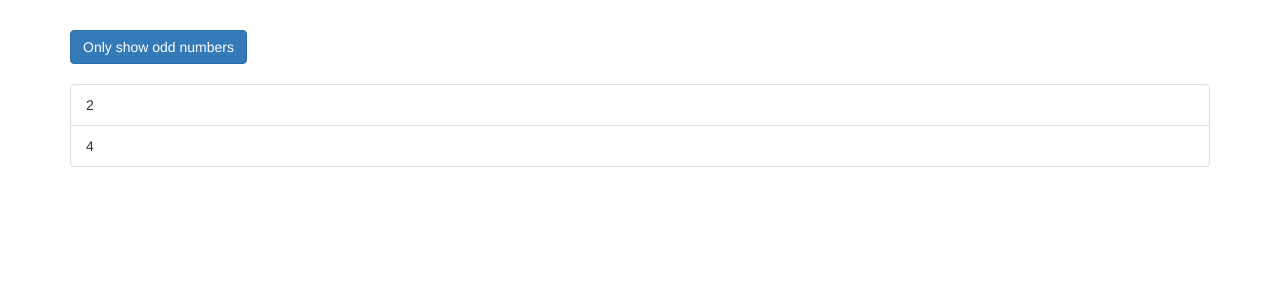
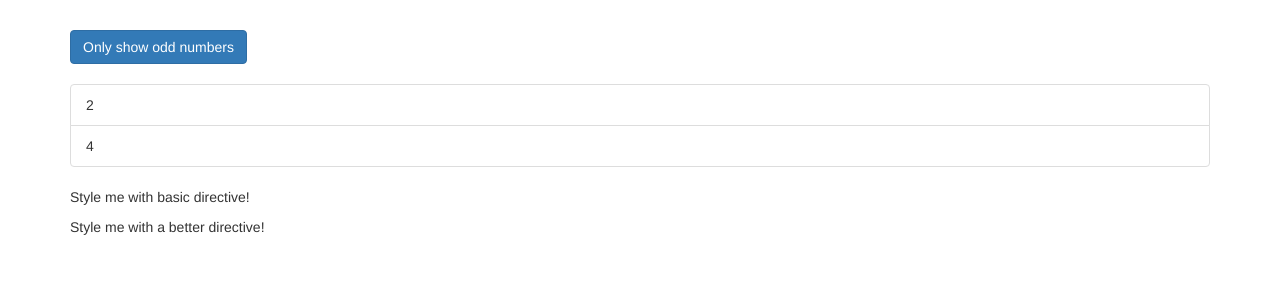
Before and after one commit to bfly2001/directives-start, an Angular app: page / in a window 1280 px wide. Shown: the top 300 px of the page. Built offline with nearby package versions, Linux system fonts and the light colour scheme.

Commit message:
Update app.component.html
Added new paragraph with Attribute selectors appBasicHighlight and appBetterHighlight.

```diff
--- a/src/app/app.component.html
+++ b/src/app/app.component.html
@@ -28,6 +28,8 @@
       <ng-template [ngIf]="onlyOdd">
         <p>Only odd</p>
       </ng-template>
+      <p appBasicHighlight>Style me with basic directive!</p>
+      <p appBetterHighlight>Style me with a better directive!</p>
     </div>
   </div>
 </div>
```
